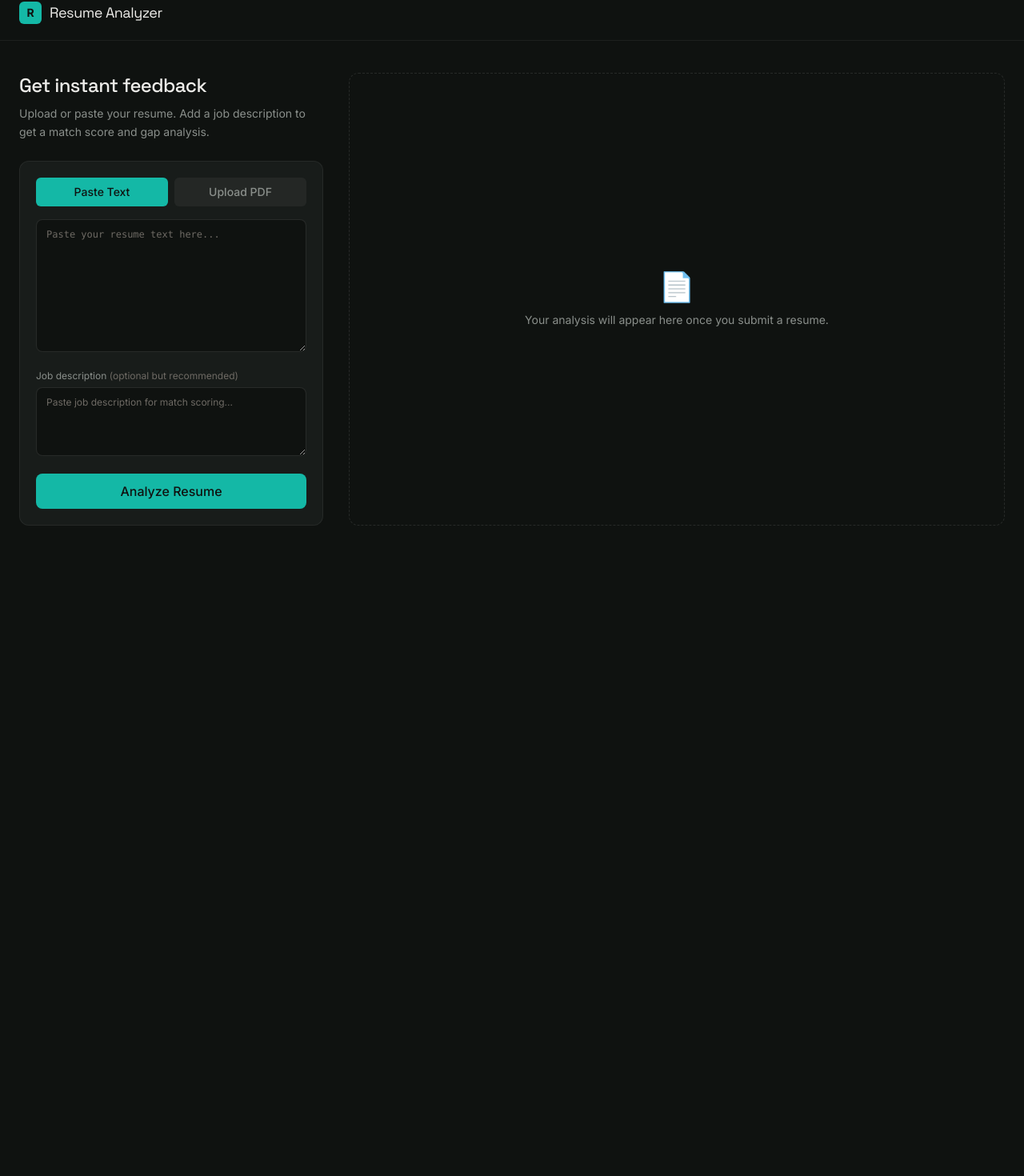
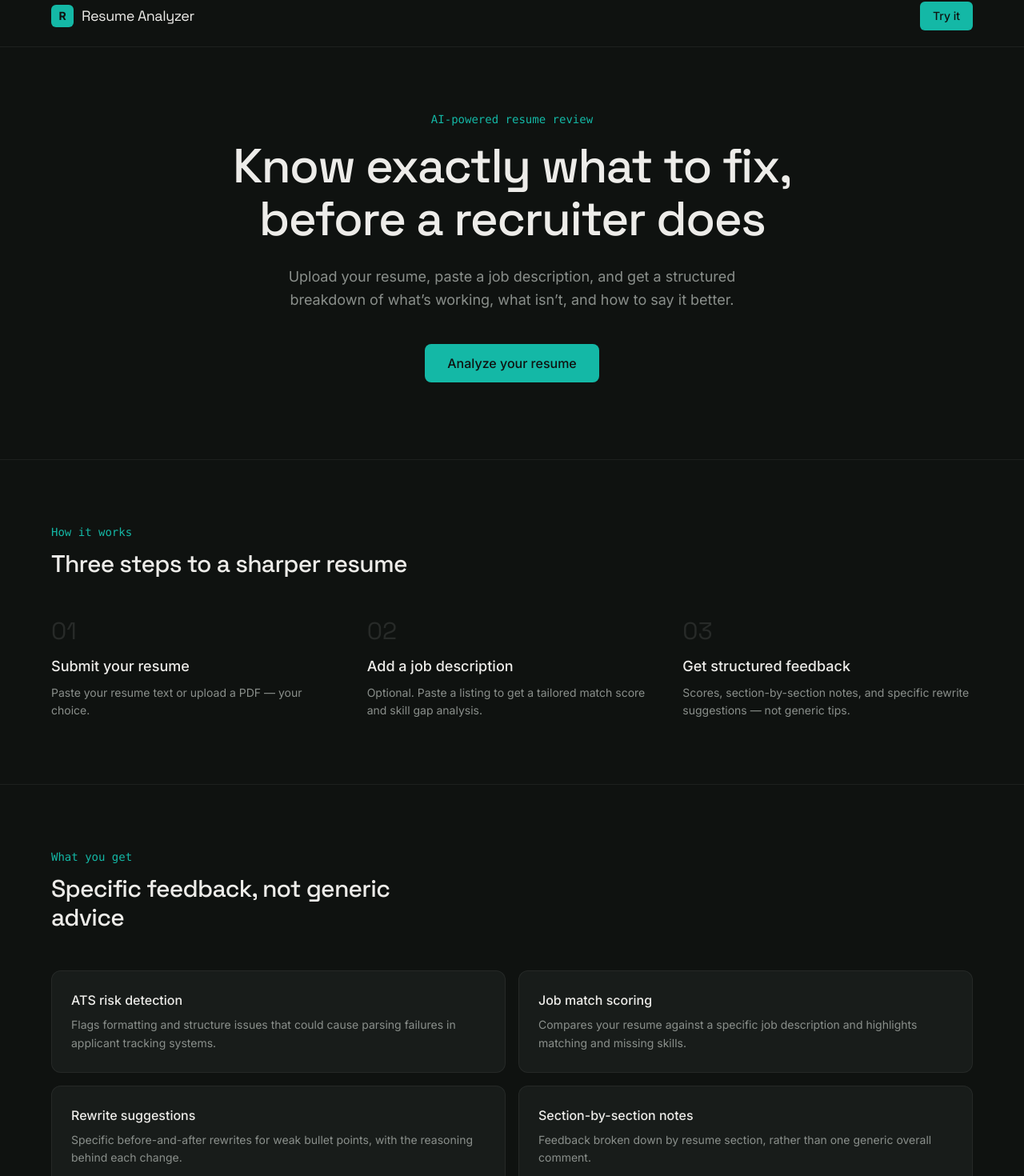
Before and after one commit to rondale-bufete/ai-resume-analyzer, a Next.js app: page / in a window 1280 px wide. Shown: the part 18-1488 px from the top of the page at 80% size. Before the commit the page ends 800 px from the top, so only its background shows below. Built offline with nearby package versions, Linux system fonts and the light colour scheme.

Commit message:
+: added landing page

```diff
--- /dev/null
+++ b/app/analyze/page.js
@@ -0,0 +1,102 @@
+"use client";
+
+import { useState } from "react";
+import Link from "next/link";
+import ResumeInput from "@/components/ResumeInput";
+import AnalysisResults from "@/components/AnalysisResults";
+
+export default function AnalyzePage() {
+    const [result, setResult] = useState(null);
+    const [loading, setLoading] = useState(false);
+    const [error, setError] = useState(null);
+
+    async function handleAnalyze(formData) {
+        setLoading(true);
+        setError(null);
+        setResult(null);
+
+        try {
+            const res = await fetch("/api/analyze", {
+                method: "POST",
+                body: formData,
+            });
+
+            const data = await res.json();
+
+            if (!res.ok) {
+                throw new Error(data.error || "Analysis failed");
+            }
+
+            setResult(data.result);
+        } catch (err) {
+            setError(err.message);
+        } finally {
+            setLoading(false);
+        }
+    }
+
+    return (
+        <main className="min-h-screen">
+            <header className="border-b border-white/[0.06] px-6 py-5">
+                <div className="max-w-7xl mx-auto flex items-center justify-between">
+                    <Link href="/" className="flex items-center gap-2.5">
+                        <div className="w-7 h-7 rounded-md bg-[#14B8A6] flex items-center justify-center">
+                            <span className="text-[#0F1210] text-sm font-bold">R</span>
+                        </div>
+                        <span className="font-[family-name:var(--font-display)] text-lg tracking-tight">
+                            Resume Analyzer
+                        </span>
+                    </Link>
+                    <Link href="/" className="text-sm text-[#8A8F8B] hover:text-[#EDECE9] transition-colors">
+                        ← Back home
+                    </Link>
+                </div>
+            </header>
+
+            <div className="max-w-7xl mx-auto px-6 py-10 grid lg:grid-cols-[380px_1fr] gap-8">
+                <div className="lg:sticky lg:top-10 lg:self-start">
+                    <p className="font-[family-name:var(--font-display)] text-2xl font-medium tracking-tight mb-2">
+                        Get instant feedback
+                    </p>
+                    <p className="text-sm text-[#8A8F8B] mb-6 leading-relaxed">
+                        Upload or paste your resume. Add a job description to get a match score and gap analysis.
+                    </p>
+
+                    <div className="bg-[#181C1A] border border-white/[0.06] rounded-xl p-5">
+                        <ResumeInput onAnalyze={handleAnalyze} loading={loading} />
+                    </div>
+
+                    {error && (
+                        <p className="mt-4 text-sm text-red-400 bg-red-500/10 border border-red-500/20 rounded-lg px-4 py-3">
+                            {error}
+                        </p>
+                    )}
+                </div>
+
+                <div>
+                    {!result && !loading && (
+                        <div className="h-full min-h-[400px] flex items-center justify-center border border-dashed border-white/10 rounded-xl">
+                            <div className="text-center px-6">
+                                <p className="text-4xl mb-3">📄</p>
+                                <p className="text-sm text-[#8A8F8B]">
+                                    Your analysis will appear here once you submit a resume.
+                                </p>
+                            </div>
+                        </div>
+                    )}
+
+                    {loading && (
+                        <div className="h-full min-h-[400px] flex items-center justify-center border border-white/[0.06] rounded-xl bg-[#181C1A]">
+                            <div className="text-center">
+                                <div className="w-8 h-8 border-2 border-[#14B8A6] border-t-transparent rounded-full animate-spin mx-auto mb-4" />
+                                <p className="text-sm text-[#8A8F8B]">Analyzing your resume...</p>
+                            </div>
+                        </div>
+                    )}
+
+                    {result && !loading && <AnalysisResults result={result} />}
+                </div>
+            </div>
+        </main>
+    );
+}
--- a/app/page.js
+++ b/app/page.js
@@ -1,98 +1,148 @@
-"use client";
+import Link from "next/link";
 
-import { useState } from "react";
-import ResumeInput from "@/components/ResumeInput";
-import AnalysisResults from "@/components/AnalysisResults";
+const STEPS = [
+  {
+    number: "01",
+    title: "Submit your resume",
+    description: "Paste your resume text or upload a PDF — your choice.",
+  },
+  {
+    number: "02",
+    title: "Add a job description",
+    description: "Optional. Paste a listing to get a tailored match score and skill gap analysis.",
+  },
+  {
+    number: "03",
+    title: "Get structured feedback",
+    description: "Scores, section-by-section notes, and specific rewrite suggestions — not generic tips.",
+  },
+];
 
-export default function Home() {
-  const [result, setResult] = useState(null);
-  const [loading, setLoading] = useState(false);
-  const [error, setError] = useState(null);
+const FEATURES = [
+  {
+    title: "ATS risk detection",
+    description: "Flags formatting and structure issues that could cause parsing failures in applicant tracking systems.",
+  },
+  {
+    title: "Job match scoring",
+    description: "Compares your resume against a specific job description and highlights matching and missing skills.",
+  },
+  {
+    title: "Rewrite suggestions",
+    description: "Specific before-and-after rewrites for weak bullet points, with the reasoning behind each change.",
+  },
+  {
+    title: "Section-by-section notes",
+    description: "Feedback broken down by resume section, rather than one generic overall comment.",
+  },
+];
 
-  async function handleAnalyze(formData) {
-    setLoading(true);
-    setError(null);
-    setResult(null);
-
-    try {
-      const res = await fetch("/api/analyze", {
-        method: "POST",
-        body: formData,
-      });
-
-      const data = await res.json();
-
-      if (!res.ok) {
-        throw new Error(data.error || "Analysis failed");
-      }
-
-      setResult(data.result);
-    } catch (err) {
-      setError(err.message);
-    } finally {
-      setLoading(false);
-    }
-  }
-
+export default function LandingPage() {
   return (
     <main className="min-h-screen">
       <header className="border-b border-white/[0.06] px-6 py-5">
-        <div className="max-w-7xl mx-auto flex items-center gap-2.5">
+        <div className="max-w-6xl mx-auto flex items-center justify-between">
+          <div className="flex items-center gap-2.5">
             <div className="w-7 h-7 rounded-md bg-[#14B8A6] flex items-center justify-center">
               <span className="text-[#0F1210] text-sm font-bold">R</span>
             </div>
-          <h1 className="font-[family-name:var(--font-display)] text-lg tracking-tight">
+            <span className="font-[family-name:var(--font-display)] text-lg tracking-tight">
               Resume Analyzer
-          </h1>
+            </span>
+          </div>
+          <Link
+            href="/analyze"
+            className="text-sm font-medium px-4 py-2 rounded-md bg-[#14B8A6] text-[#0F1210] hover:bg-[#2dd4bf] transition-colors"
+          >
+            Try it
+          </Link>
         </div>
       </header>
 
-      <div className="max-w-7xl mx-auto px-6 py-10 grid lg:grid-cols-[380px_1fr] gap-8">
-        {/* Left: sticky input panel */}
-        <div className="lg:sticky lg:top-10 lg:self-start">
-          <p className="font-[family-name:var(--font-display)] text-2xl font-medium tracking-tight mb-2">
-            Get instant feedback
+      {/* Hero */}
+      <section className="max-w-6xl mx-auto px-6 pt-20 pb-24 text-center">
+        <p className="font-[family-name:var(--font-mono,monospace)] text-sm text-[#14B8A6] mb-4">
+          AI-powered resume review
         </p>
-          <p className="text-sm text-[#8A8F8B] mb-6 leading-relaxed">
-            Upload or paste your resume. Add a job description to get a match score and gap analysis.
+        <h1 className="font-[family-name:var(--font-display)] text-4xl md:text-6xl font-medium tracking-tight leading-[1.1] mb-6 max-w-3xl mx-auto">
+          Know exactly what to fix, before a recruiter does
+        </h1>
+        <p className="text-[#8A8F8B] text-lg leading-relaxed max-w-xl mx-auto mb-10">
+          Upload your resume, paste a job description, and get a structured breakdown of what&rsquo;s
+          working, what isn&rsquo;t, and how to say it better.
         </p>
+        <Link
+          href="/analyze"
+          className="inline-block px-7 py-3 rounded-lg bg-[#14B8A6] text-[#0F1210] font-medium hover:bg-[#2dd4bf] transition-colors"
+        >
+          Analyze your resume
+        </Link>
+      </section>
 
-          <div className="bg-[#181C1A] border border-white/[0.06] rounded-xl p-5">
-            <ResumeInput onAnalyze={handleAnalyze} loading={loading} />
+      {/* How it works */}
+      <section className="border-t border-white/[0.06] px-6 py-20">
+        <div className="max-w-6xl mx-auto">
+          <p className="font-[family-name:var(--font-mono,monospace)] text-sm text-[#14B8A6] mb-3">
+            How it works
+          </p>
+          <h2 className="font-[family-name:var(--font-display)] text-2xl md:text-3xl font-medium tracking-tight mb-12 max-w-lg">
+            Three steps to a sharper resume
+          </h2>
+
+          <div className="grid md:grid-cols-3 gap-8">
+            {STEPS.map((step) => (
+              <div key={step.number}>
+                <p className="font-[family-name:var(--font-display)] text-3xl text-white/10 mb-3">
+                  {step.number}
+                </p>
+                <h3 className="text-lg font-medium mb-2">{step.title}</h3>
+                <p className="text-sm text-[#8A8F8B] leading-relaxed">{step.description}</p>
               </div>
-
-          {error && (
-            <p className="mt-4 text-sm text-red-400 bg-red-500/10 border border-red-500/20 rounded-lg px-4 py-3">
-              {error}
-            </p>
-          )}
-        </div>
-
-        {/* Right: results */}
-        <div>
-          {!result && !loading && (
-            <div className="h-full min-h-[400px] flex items-center justify-center border border-dashed border-white/10 rounded-xl">
-              <div className="text-center px-6">
-                <p className="text-4xl mb-3">📄</p>
-                <p className="text-sm text-[#8A8F8B]">
-                  Your analysis will appear here once you submit a resume.
-                </p>
+            ))}
           </div>
         </div>
-          )}
+      </section>
 
-          {loading && (
-            <div className="h-full min-h-[400px] flex items-center justify-center border border-white/[0.06] rounded-xl bg-[#181C1A]">
-              <div className="text-center">
-                <div className="w-8 h-8 border-2 border-[#14B8A6] border-t-transparent rounded-full animate-spin mx-auto mb-4" />
-                <p className="text-sm text-[#8A8F8B]">Analyzing your resume...</p>
+      {/* Features */}
+      <section className="border-t border-white/[0.06] px-6 py-20">
+        <div className="max-w-6xl mx-auto">
+          <p className="font-[family-name:var(--font-mono,monospace)] text-sm text-[#14B8A6] mb-3">
+            What you get
+          </p>
+          <h2 className="font-[family-name:var(--font-display)] text-2xl md:text-3xl font-medium tracking-tight mb-12 max-w-lg">
+            Specific feedback, not generic advice
+          </h2>
+
+          <div className="grid sm:grid-cols-2 gap-4">
+            {FEATURES.map((feature) => (
+              <div
+                key={feature.title}
+                className="bg-[#181C1A] border border-white/[0.06] rounded-xl p-6 hover:border-[#14B8A6]/30 transition-colors"
+              >
+                <h3 className="text-base font-medium mb-2">{feature.title}</h3>
+                <p className="text-sm text-[#8A8F8B] leading-relaxed">{feature.description}</p>
+              </div>
+            ))}
           </div>
         </div>
-          )}
+      </section>
 
-          {result && !loading && <AnalysisResults result={result} />}
-        </div>
-      </div>
+      {/* Closing CTA */}
+      <section className="border-t border-white/[0.06] px-6 py-20 text-center">
+        <h2 className="font-[family-name:var(--font-display)] text-2xl md:text-3xl font-medium tracking-tight mb-6">
+          Ready to see where your resume stands?
+        </h2>
+        <Link
+          href="/analyze"
+          className="inline-block px-7 py-3 rounded-lg bg-[#14B8A6] text-[#0F1210] font-medium hover:bg-[#2dd4bf] transition-colors"
+        >
+          Analyze your resume
+        </Link>
+      </section>
+
+      <footer className="border-t border-white/[0.06] px-6 py-8 text-center">
+        <p className="text-xs text-[#6E6A64]">Built with Next.js and Google Gemini.</p>
+      </footer>
     </main>
   );
 }
```
Lines whose indentation alone changed are shown as unchanged.
